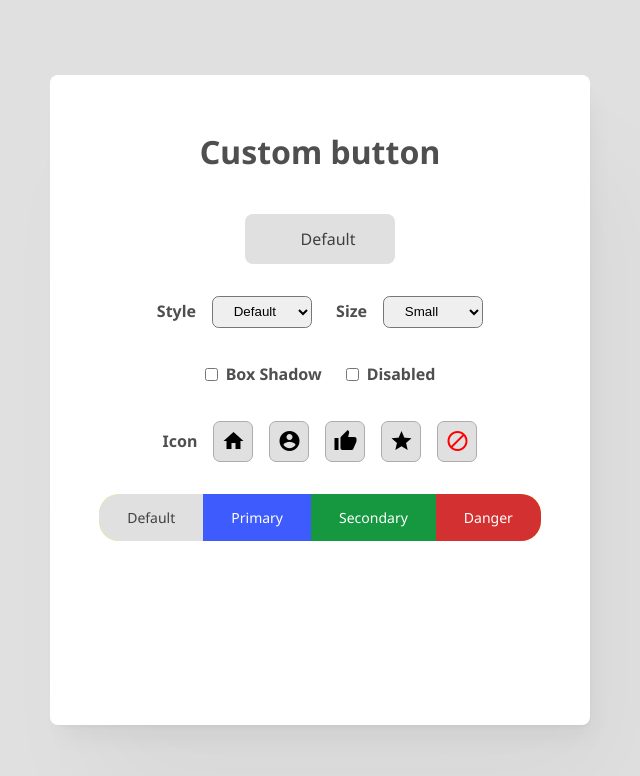
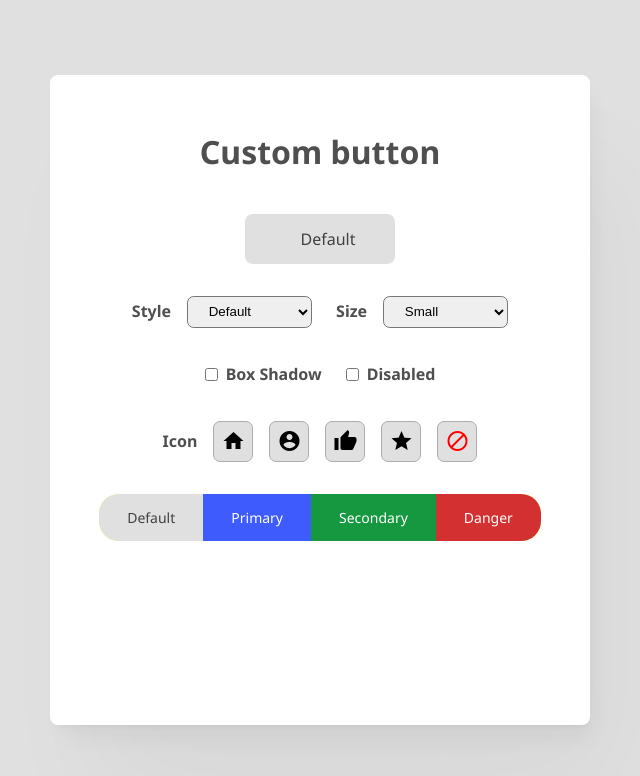
Before and after one commit to xaviguasch/button-component-alternative-approach-devchallenges-prac-react-app, a React (Create React App) app: page / in a window 1280 px wide. Shown: the top 776 px of the page, without its empty margins (320-960 px from the left). Built offline with nearby package versions, Linux system fonts and the light colour scheme.

Commit message:
adjusted dropdown css

```diff
--- a/src/components/Dropdown.css
+++ b/src/components/Dropdown.css
@@ -4,7 +4,7 @@
 }
 
 .select {
-  width: 100px;
+  width: 125px;
   padding: 0.5em 1.25em;
   border-radius: 0.5em;
 }
```
